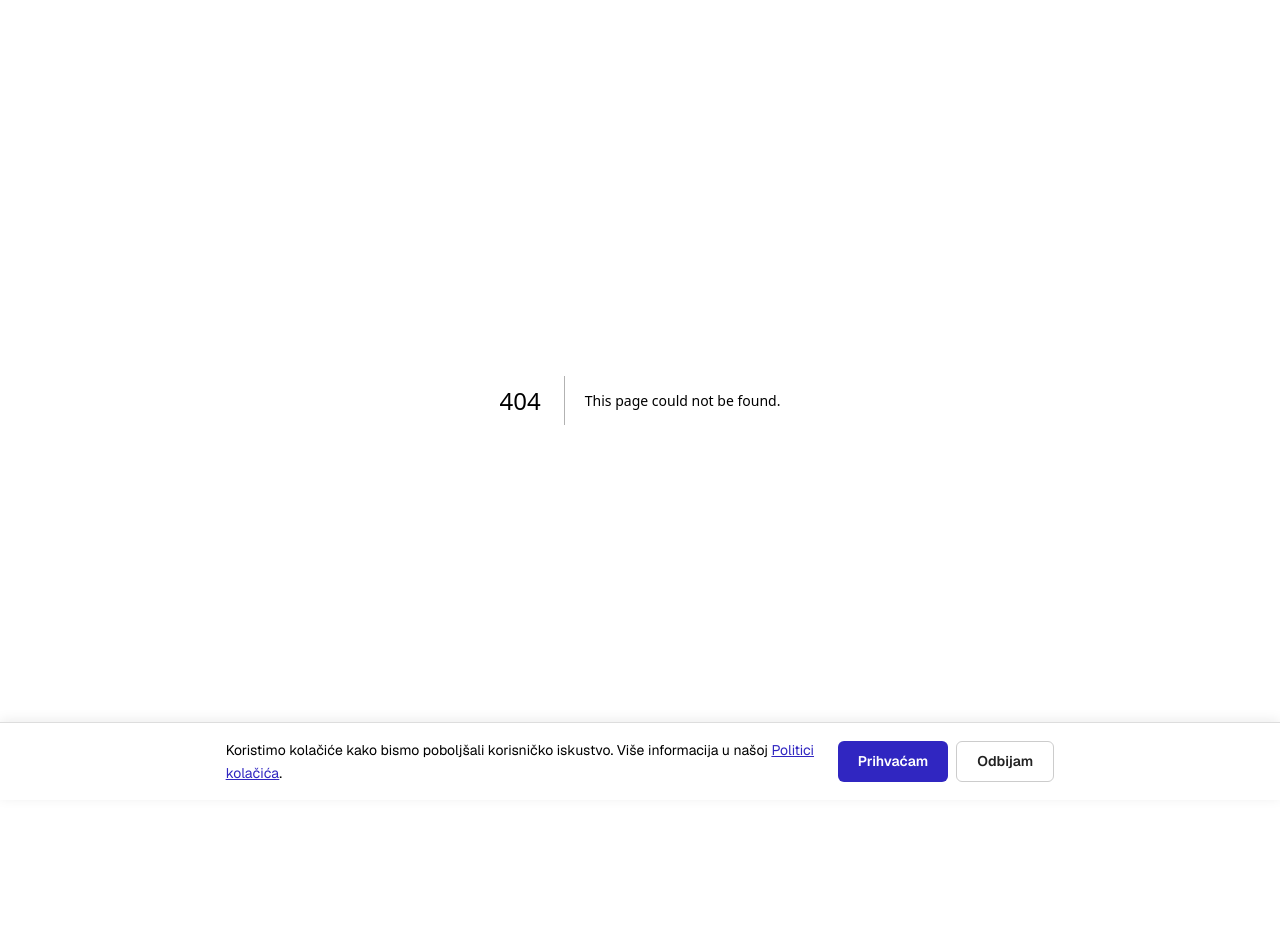
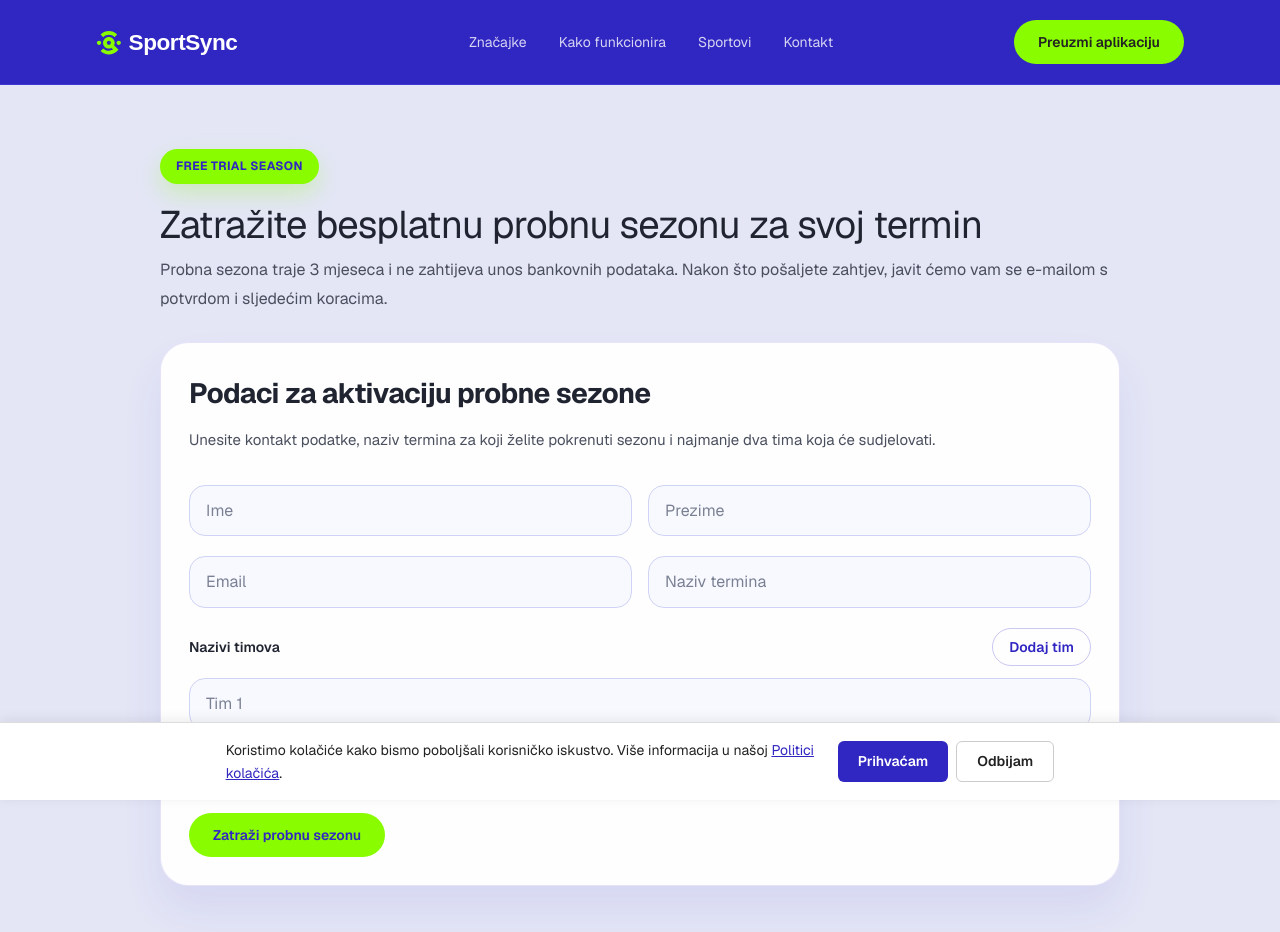
Before and after one commit to KAndrej90/sportsync-web, a Next.js app: page /free-trial-season in a window 1280 px wide. Before the commit this address had no page. Shown: the top 932 px of the page. Before the commit the page ends 800 px from the top, so only its background shows below. Built offline with nearby package versions, Linux system fonts and the light colour scheme.

Commit message:
free trial request page

```diff
--- /dev/null
+++ b/src/app/(legal)/free-trial-season/FreeTrialSeasonForm.tsx
@@ -0,0 +1,228 @@
+"use client";
+
+import { useState } from "react";
+
+const apiBase = "https://sport-sync-api-5xwpa.ondigitalocean.app/api";
+
+export default function FreeTrialSeasonForm() {
+  const [firstName, setFirstName] = useState("");
+  const [lastName, setLastName] = useState("");
+  const [email, setEmail] = useState("");
+  const [eventName, setEventName] = useState("");
+  const [teams, setTeams] = useState(["", ""]);
+  const [loading, setLoading] = useState(false);
+  const [error, setError] = useState("");
+  const [success, setSuccess] = useState("");
+
+  const updateTeam = (index: number, value: string) => {
+    setTeams((currentTeams) =>
+      currentTeams.map((team, teamIndex) =>
+        teamIndex === index ? value : team,
+      ),
+    );
+  };
+
+  const addTeam = () => {
+    setTeams((currentTeams) => [...currentTeams, ""]);
+  };
+
+  const removeTeam = (index: number) => {
+    setTeams((currentTeams) =>
+      currentTeams.length <= 2
+        ? currentTeams
+        : currentTeams.filter((_, teamIndex) => teamIndex !== index),
+    );
+  };
+
+  const validate = () => {
+    const filledTeams = teams.map((team) => team.trim()).filter(Boolean);
+
+    if (!firstName.trim()) {
+      setError("Ime je obavezno.");
+      return false;
+    }
+    if (!lastName.trim()) {
+      setError("Prezime je obavezno.");
+      return false;
+    }
+    if (!email.trim()) {
+      setError("Email je obavezan.");
+      return false;
+    }
+    if (!/^\S+@\S+\.\S+$/.test(email)) {
+      setError("Unesite ispravnu email adresu.");
+      return false;
+    }
+    if (!eventName.trim()) {
+      setError("Naziv termina je obavezan.");
+      return false;
+    }
+    if (filledTeams.length < 2) {
+      setError("Unesite najmanje dva naziva tima.");
+      return false;
+    }
+
+    setError("");
+    return true;
+  };
+
+  const handleSubmit = async (e: React.FormEvent) => {
+    e.preventDefault();
+    setSuccess("");
+
+    if (!validate()) return;
+
+    setLoading(true);
+    try {
+      const name = `${firstName.trim()} ${lastName.trim()}`;
+      const filledTeams = teams.map((team) => team.trim()).filter(Boolean);
+      const message = [
+        "Zahtjev za Free Trial Season",
+        "",
+        `Naziv termina: ${eventName.trim()}`,
+        "Timovi:",
+        ...filledTeams.map((team, index) => `${index + 1}. ${team}`),
+      ].join("\n");
+
+      const res = await fetch(apiBase + "/support-message", {
+        method: "POST",
+        headers: { "Content-Type": "application/json" },
+        body: JSON.stringify({ name, email: email.trim(), message }),
+      });
+
+      if (!res.ok) {
+        let msg = `Request failed: ${res.status}`;
+        try {
+          const body = await res.json();
+          if (body?.message) msg = body.message;
+        } catch {}
+        throw new Error(msg);
+      }
+
+      const data = await res.json().catch(() => ({}));
+      setSuccess(
+        data?.message ||
+          "Zahtjev je poslan. Javit ćemo vam se e-mailom s potvrdom i sljedećim koracima.",
+      );
+      setFirstName("");
+      setLastName("");
+      setEmail("");
+      setEventName("");
+      setTeams(["", ""]);
+    } catch (err: unknown) {
+      if (err instanceof Error) setError(err.message);
+      else setError(String(err));
+    } finally {
+      setLoading(false);
+    }
+  };
+
+  return (
+    <form
+      onSubmit={handleSubmit}
+      className="mt-8 space-y-5"
+      aria-label="Free trial Season forma"
+    >
+      <div className="grid grid-cols-1 gap-4 sm:grid-cols-2">
+        <input
+          type="text"
+          placeholder="Ime"
+          value={firstName}
+          onChange={(e) => setFirstName(e.target.value)}
+          className="rounded-2xl border border-[#cfd3f4] bg-[#f8f9ff] px-4 py-3 text-[#222222] outline-none transition placeholder:text-[#7a8093] focus:border-[#3026C1] focus:bg-white focus:ring-4 focus:ring-[#3026C1]/10"
+          required
+        />
+        <input
+          type="text"
+          placeholder="Prezime"
+          value={lastName}
+          onChange={(e) => setLastName(e.target.value)}
+          className="rounded-2xl border border-[#cfd3f4] bg-[#f8f9ff] px-4 py-3 text-[#222222] outline-none transition placeholder:text-[#7a8093] focus:border-[#3026C1] focus:bg-white focus:ring-4 focus:ring-[#3026C1]/10"
+          required
+        />
+      </div>
+
+      <div className="grid grid-cols-1 gap-4 sm:grid-cols-2">
+        <input
+          type="email"
+          placeholder="Email"
+          value={email}
+          onChange={(e) => setEmail(e.target.value)}
+          className="rounded-2xl border border-[#cfd3f4] bg-[#f8f9ff] px-4 py-3 text-[#222222] outline-none transition placeholder:text-[#7a8093] focus:border-[#3026C1] focus:bg-white focus:ring-4 focus:ring-[#3026C1]/10"
+          required
+        />
+        <input
+          type="text"
+          placeholder="Naziv termina"
+          value={eventName}
+          onChange={(e) => setEventName(e.target.value)}
+          className="rounded-2xl border border-[#cfd3f4] bg-[#f8f9ff] px-4 py-3 text-[#222222] outline-none transition placeholder:text-[#7a8093] focus:border-[#3026C1] focus:bg-white focus:ring-4 focus:ring-[#3026C1]/10"
+          required
+        />
+      </div>
+
+      <div className="space-y-3">
+        <div className="flex flex-wrap items-center justify-between gap-3">
+          <label className="text-sm font-semibold text-[#1f2430]">
+            Nazivi timova
+          </label>
+          <button
+            type="button"
+            onClick={addTeam}
+            className="rounded-full border border-[#3026C1]/25 px-4 py-2 text-sm font-semibold text-[#3026C1] transition hover:bg-[#3026C1]/5"
+          >
+            Dodaj tim
+          </button>
+        </div>
+
+        {teams.map((team, index) => (
+          <div key={index} className="flex gap-3">
+            <input
+              type="text"
+              placeholder={`Tim ${index + 1}`}
+              value={team}
+              onChange={(e) => updateTeam(index, e.target.value)}
+              className="min-w-0 flex-1 rounded-2xl border border-[#cfd3f4] bg-[#f8f9ff] px-4 py-3 text-[#222222] outline-none transition placeholder:text-[#7a8093] focus:border-[#3026C1] focus:bg-white focus:ring-4 focus:ring-[#3026C1]/10"
+              required={index < 2}
+            />
+            {teams.length > 2 && (
+              <button
+                type="button"
+                onClick={() => removeTeam(index)}
+                className="shrink-0 rounded-full border border-[#efb1b1] px-4 py-2 text-sm font-semibold text-[#a12d2d] transition hover:bg-[#fff1f1]"
+                aria-label={`Ukloni tim ${index + 1}`}
+              >
+                Ukloni
+              </button>
+            )}
+          </div>
+        ))}
+      </div>
+
+      {error && (
+        <div
+          role="alert"
+          className="rounded-2xl border border-[#efb1b1] bg-[#fff1f1] px-4 py-3 text-sm text-[#a12d2d]"
+        >
+          {error}
+        </div>
+      )}
+      {success && (
+        <div
+          role="status"
+          className="rounded-2xl border border-[#bde486] bg-[#f4ffe6] px-4 py-3 text-sm text-[#345b08]"
+        >
+          {success}
+        </div>
+      )}
+
+      <button
+        type="submit"
+        disabled={loading}
+        className="inline-flex items-center justify-center rounded-full bg-[#89FC00] px-6 py-3 text-sm font-semibold text-[#3026C1] transition hover:brightness-95 disabled:cursor-not-allowed disabled:opacity-50"
+      >
+        {loading ? "Šaljem..." : "Zatraži probnu sezonu"}
+      </button>
+    </form>
+  );
+}
--- /dev/null
+++ b/src/app/(legal)/free-trial-season/page.tsx
@@ -0,0 +1,39 @@
+import type { Metadata } from "next";
+import styles from "../legal.module.css";
+import FreeTrialSeasonForm from "./FreeTrialSeasonForm";
+
+export const metadata: Metadata = {
+  title: "Free Trial Season",
+  description: "Zatražite besplatnu probnu sezonu za SportSync termin.",
+};
+
+export default function FreeTrialSeasonPage() {
+  return (
+    <article className={styles.prose}>
+      <div className={styles.hero}>
+        <span className={styles.tag}>Free Trial Season</span>
+        <h1 className={styles.pageTitle}>
+          Zatražite besplatnu probnu sezonu za svoj termin
+        </h1>
+        <p className={styles.lastUpdated}>
+          Probna sezona traje 3 mjeseca i ne zahtijeva unos bankovnih
+          podataka. Nakon što pošaljete zahtjev, javit ćemo vam se e-mailom s
+          potvrdom i sljedećim koracima.
+        </p>
+      </div>
+
+      <div className={styles.cardGrid}>
+        <section className={styles.card} style={{ gridColumn: "1 / -1" }}>
+          <h2 className={styles.sectionTitle} style={{ marginTop: 0 }}>
+            Podaci za aktivaciju probne sezone
+          </h2>
+          <p className={styles.muted}>
+            Unesite kontakt podatke, naziv termina za koji želite pokrenuti
+            sezonu i najmanje dva tima koja će sudjelovati.
+          </p>
+          <FreeTrialSeasonForm />
+        </section>
+      </div>
+    </article>
+  );
+}
```
